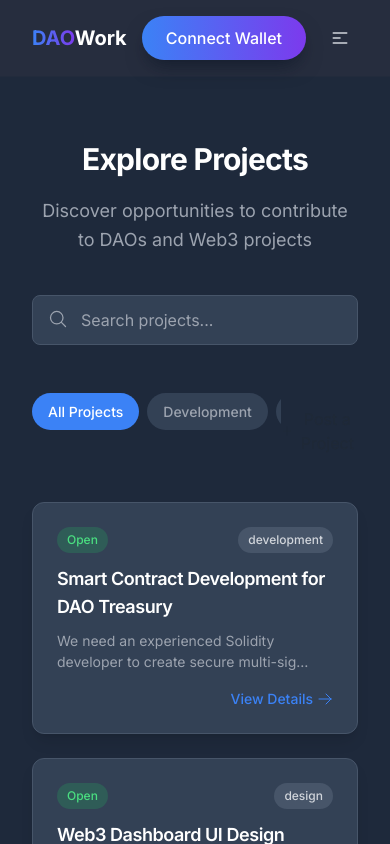
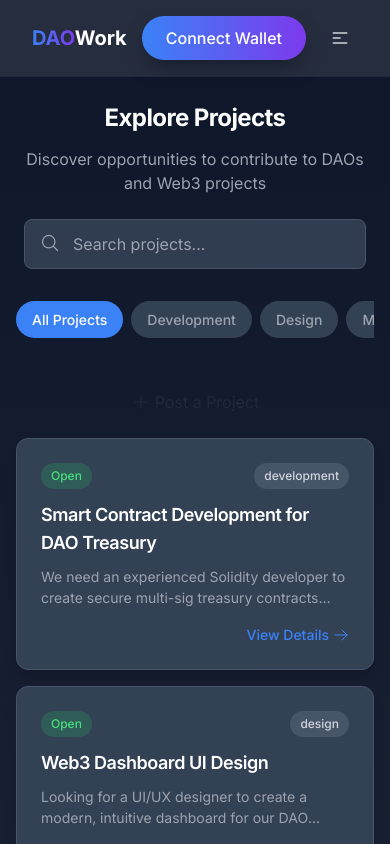
Before and after one commit to jmcbca04/dao-work, a Next.js app: page /projects in a window 390 px wide. Shown: the top 844 px of the page. Built offline with nearby package versions, Linux system fonts and the light colour scheme.

Commit message:
Fix responsive layout for projects page on mobile devices

```diff
--- a/src/app/projects/page.tsx
+++ b/src/app/projects/page.tsx
@@ -9,10 +9,10 @@ export const metadata: Metadata = {
 
 export default function ProjectsPage() {
   return (
-    <div className="w-full bg-dark-800 min-h-screen">
-      <div className="pt-16 pb-24">
+    <div className="w-full bg-gradient-to-b from-dark-900 via-dark-900/95 to-dark-800 min-h-screen">
+      <div className="pt-2 sm:pt-8 pb-16 sm:pb-24">
         <ProjectsHeader />
-        <div className="container mx-auto px-8">
+        <div className="container mx-auto px-4 sm:px-8">
           <ProjectsList />
         </div>
       </div>
--- a/src/components/sections/projects/ProjectsHeader.tsx
+++ b/src/components/sections/projects/ProjectsHeader.tsx
@@ -13,10 +13,10 @@ export default function ProjectsHeader() {
   };
 
   return (
-    <div className="container mx-auto px-8 mb-12">
-      <div className="text-center mb-10">
+    <div className="container mx-auto px-4 sm:px-8 mb-8 sm:mb-12 pt-4 sm:pt-0">
+      <div className="text-center mb-6 sm:mb-10">
         <motion.h1
-          className="text-3xl md:text-4xl font-bold mb-5 text-white"
+          className="text-2xl sm:text-3xl md:text-4xl font-bold mb-3 sm:mb-5 text-white"
           initial={{ opacity: 0, y: 10 }}
           animate={{ opacity: 1, y: 0 }}
           transition={{ duration: 0.4 }}
@@ -25,7 +25,7 @@ export default function ProjectsHeader() {
         </motion.h1>
 
         <motion.p
-          className="text-lg text-gray-400 max-w-2xl mx-auto"
+          className="text-base sm:text-lg text-gray-400 max-w-2xl mx-auto px-2"
           initial={{ opacity: 0, y: 10 }}
           animate={{ opacity: 1, y: 0 }}
           transition={{ duration: 0.4, delay: 0.1 }}
@@ -35,7 +35,7 @@ export default function ProjectsHeader() {
       </div>
 
       <motion.div
-        className="max-w-xl mx-auto"
+        className="max-w-xl mx-auto px-2"
         initial={{ opacity: 0, y: 10 }}
         animate={{ opacity: 1, y: 0 }}
         transition={{ duration: 0.4, delay: 0.2 }}
@@ -44,7 +44,7 @@ export default function ProjectsHeader() {
           <input
             type="text"
             placeholder="Search projects..."
-            className="w-full px-5 py-3 pl-12 rounded-lg bg-dark-700 border border-dark-600 text-white focus:outline-none focus:ring-2 focus:ring-primary focus:border-transparent"
+            className="w-full px-5 py-3 pl-12 rounded-lg bg-dark-700/90 border border-dark-600 text-white focus:outline-none focus:ring-2 focus:ring-primary focus:border-transparent"
             value={searchQuery}
             onChange={(e) => setSearchQuery(e.target.value)}
           />
--- a/src/components/sections/projects/ProjectsList.tsx
+++ b/src/components/sections/projects/ProjectsList.tsx
@@ -23,20 +23,22 @@ export default function ProjectsList() {
   }, [selectedCategory]);
 
   return (
-    <div>
-      <div className="flex justify-between items-center mb-8">
-        <CategoryFilter
-          selectedCategory={selectedCategory}
-          setSelectedCategory={setSelectedCategory}
-        />
+    <div className="mt-2">
+      <div className="flex flex-col sm:flex-row justify-between items-start sm:items-center gap-3 mb-6 sm:mb-8">
+        <div className="w-full sm:w-auto">
+          <CategoryFilter
+            selectedCategory={selectedCategory}
+            setSelectedCategory={setSelectedCategory}
+          />
+        </div>
 
         <motion.button
-          className="btn btn-primary normal-case"
+          className="btn btn-primary normal-case w-full sm:w-auto"
           initial={{ opacity: 0, y: 10 }}
           animate={{ opacity: 1, y: 0 }}
           transition={{ duration: 0.4, delay: 0.3 }}
         >
-          <span className="flex items-center gap-1">
+          <span className="flex items-center gap-1 justify-center">
             <svg xmlns="http://www.w3.org/2000/svg" fill="none" viewBox="0 0 24 24" strokeWidth={1.5} stroke="currentColor" className="w-5 h-5">
               <path strokeLinecap="round" strokeLinejoin="round" d="M12 4.5v15m7.5-7.5h-15" />
             </svg>
@@ -46,7 +48,7 @@ export default function ProjectsList() {
       </div>
 
       {filteredProjects.length > 0 ? (
-        <div className="grid grid-cols-1 md:grid-cols-2 lg:grid-cols-3 gap-6 mb-10">
+        <div className="grid grid-cols-1 md:grid-cols-2 lg:grid-cols-3 gap-4 sm:gap-6 mb-10">
           {filteredProjects.map((project) => (
             <ProjectCard
               key={project.id}
@@ -59,7 +61,7 @@ export default function ProjectsList() {
           ))}
         </div>
       ) : (
-        <div className="text-center py-20">
+        <div className="text-center py-12 sm:py-20">
           <h3 className="text-xl text-gray-400 mb-4">No projects found</h3>
           <p className="text-gray-500">
             Try adjusting your filters or{" "}
```
